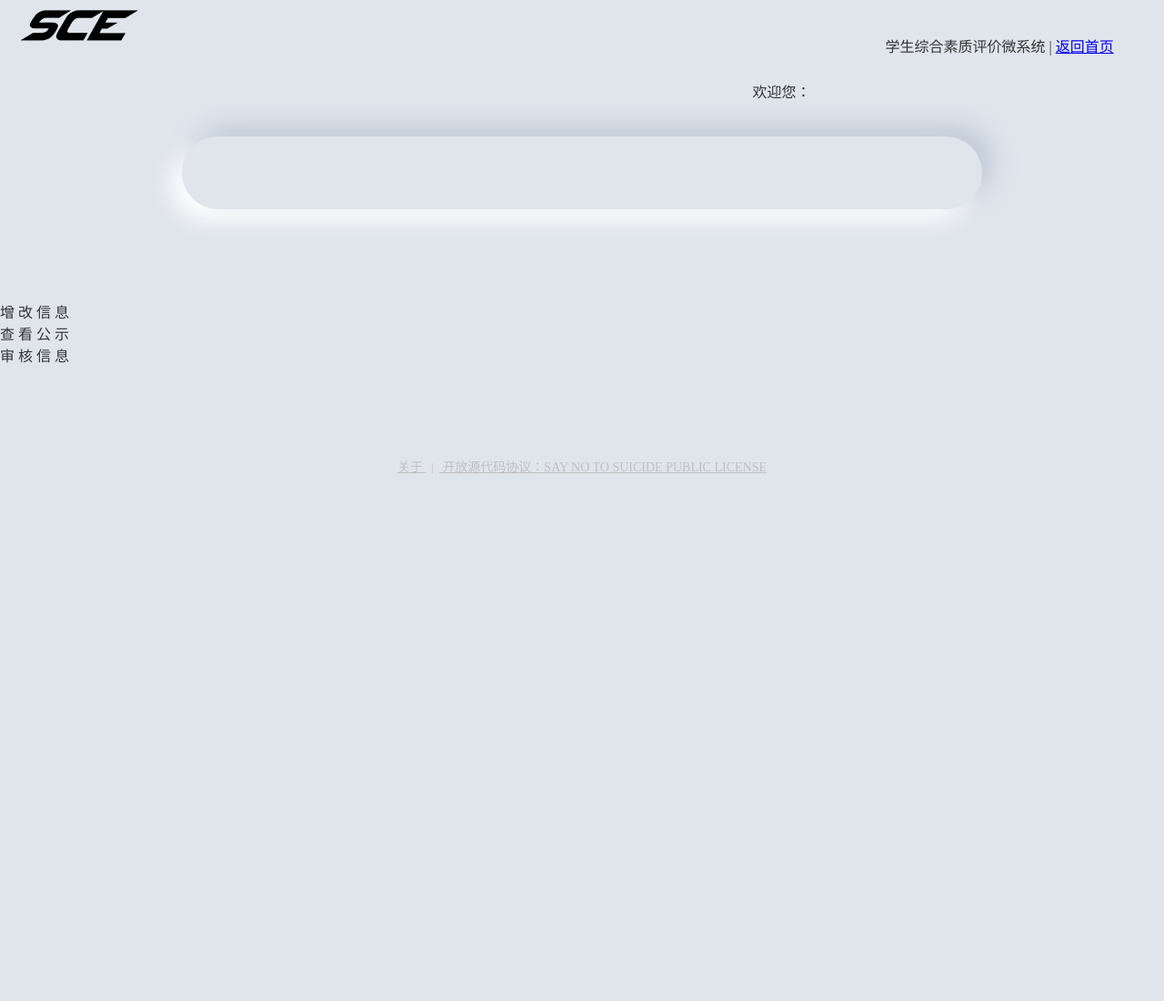
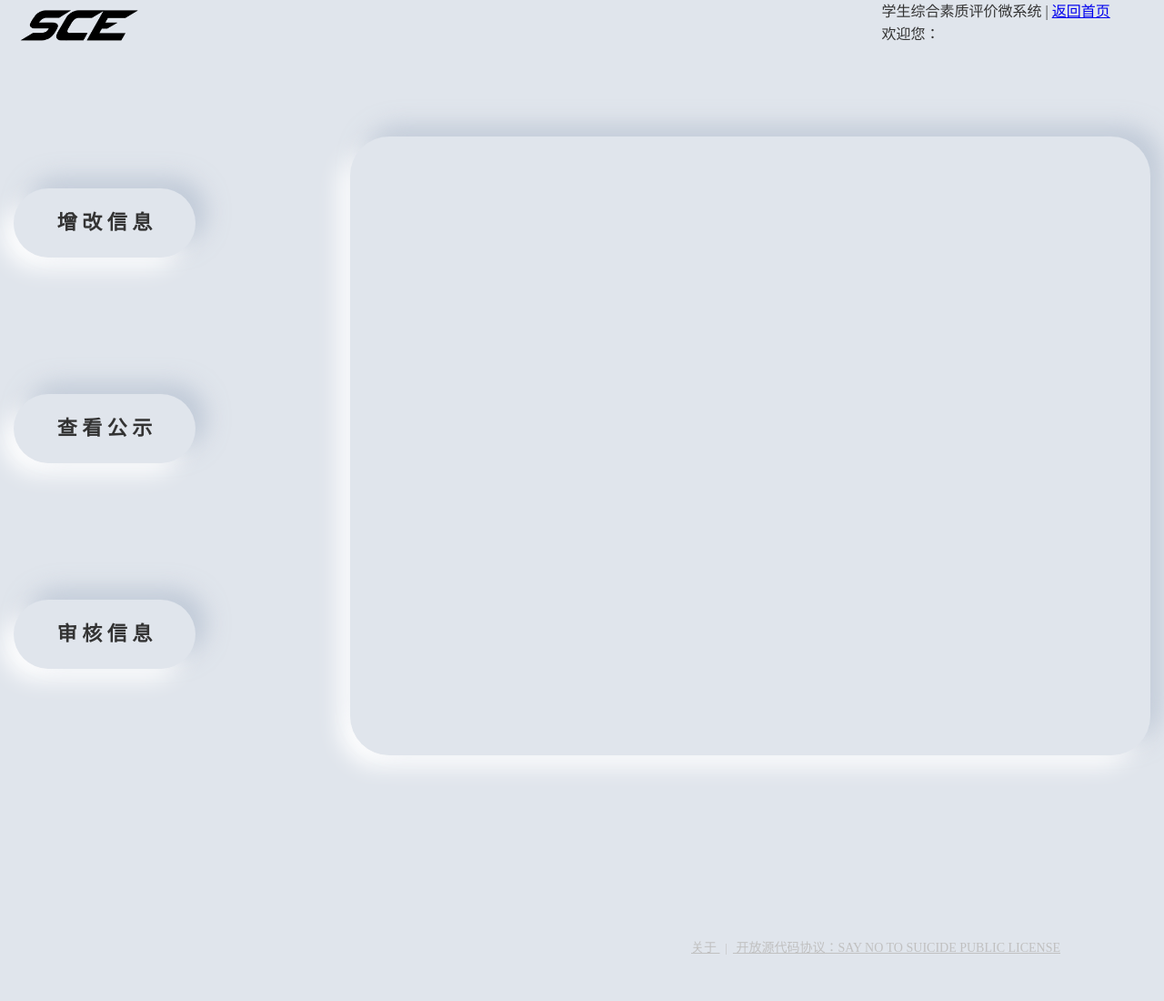
Before and after one commit to realJaydenCheng/student-comprehensive-evaluation, a Flask app: template templates/features.html in a window 1280 px wide. Shown: the whole page at 91% size. Before the commit the page ends 521 px from the top, so only its background shows below. Run offline with Flask 2, Linux system fonts and the light colour scheme; the template is opened without the code that fills it, so the values that code supplies are empty; some libraries are stand-ins or nearby versions.

Commit message:
完善功能页样式

```diff
--- /dev/null
+++ b/static/css/features.css
@@ -0,0 +1,50 @@
+main{
+    display: block;
+    width: 1250px;
+    height: fit-content;
+    margin: 0 auto;
+}
+
+div.main{
+    display: block;
+    float: right;
+    width: 800px;
+    height: auto;
+    min-height: 600px;
+    background-color: rgb(224, 229, 236);
+	box-shadow: rgba(163, 177, 198, 0.5) 12px -12px 24px 0px, rgb(255, 255, 255) -12px 12px 24px 0px;
+	-webkit-box-shadow: rgba(163, 177, 198, 0.5) 12px -12px 24px 0px, rgb(255, 255, 255) -12px 12px 24px 0px;
+	border-radius: 43px;
+	-webkit-border-radius: 43px;
+}
+div.feature{
+    display: block;
+    width: 200px;
+    height: 76px;
+    line-height: 76px;
+    text-align: center;
+    font-size: 22px;
+    font-weight: bold;
+    background-color: rgb(224, 229, 236);
+	box-shadow: rgba(163, 177, 198, 0.5) 12px -12px 24px 0px, rgb(255, 255, 255) -12px 12px 24px 0px;
+	-webkit-box-shadow: rgba(163, 177, 198, 0.5) 12px -12px 24px 0px, rgb(255, 255, 255) -12px 12px 24px 0px;
+	border-radius: 43px;
+	-webkit-border-radius: 43px;
+    margin-top: 150px;
+}
+
+aside{
+    display: block;
+    border: 1px;
+    border-color: #000;
+    height: 800px;
+    width: 250px;
+    float: left;
+}
+
+footer{
+    display: block;
+    float: left;
+    clear: both;
+    margin-left: 760px;
+}
--- a/static/css/general.css
+++ b/static/css/general.css
@@ -10,14 +10,17 @@ nav {
 	height: 50px;
 	width: 1250px;
 	margin: 0 auto;
-	line-height: 50px;
+}
+
+#logo{
+	float: left;
 }
 
 #top {
 	display: inline;
 	text-align: right;
 	margin-left: 65%;
-	line-height: 50px;
+	line-height: 25px;
 }
 
 .main{
```
